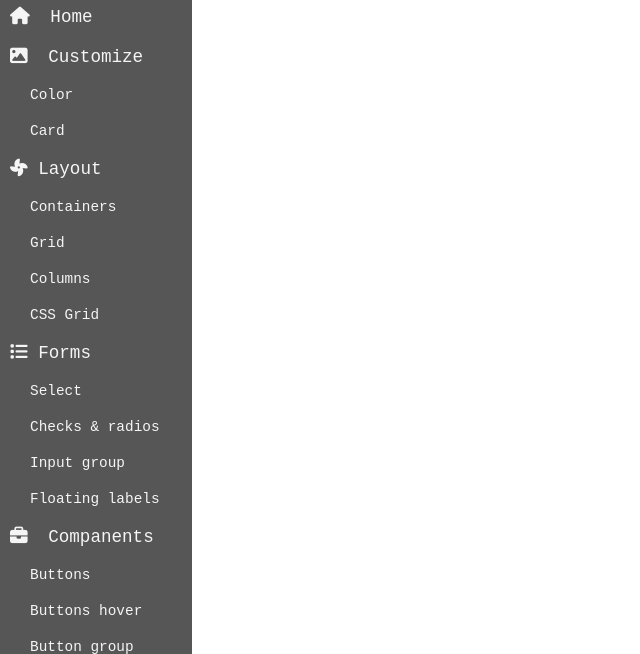
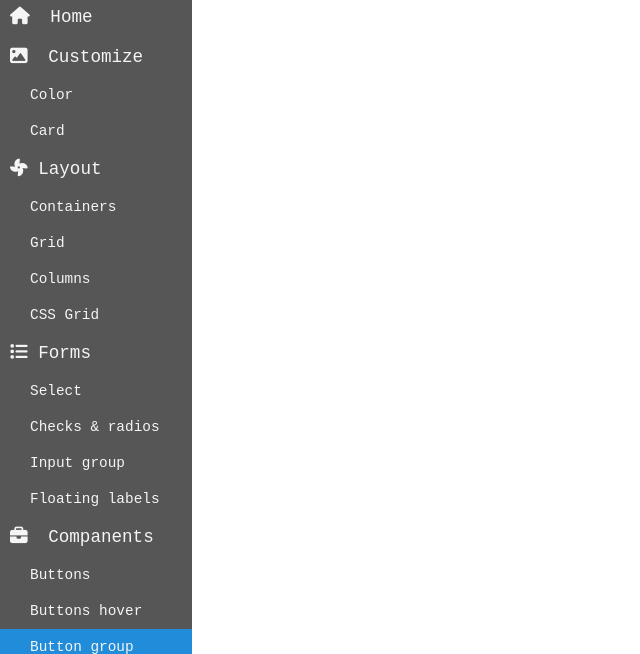
Before and after one commit to Tosuner123/FrameWorkNeosWebSite, a plain HTML site: page companents/button_group.html in a window 1280 px wide. Shown: the part 146-800 px from the top of the page, without its empty margins (0-640 px from the left). Drawn offline with Linux system fonts and the light colour scheme.

Commit message:
Update button_group.html

```diff
--- a/companents/button_group.html
+++ b/companents/button_group.html
@@ -114,7 +114,7 @@
                                     <a href="../companents/button_hover.html">Buttons hover</a>
                                 </li>
                                 <li>
-                                    <a href="../companents/button_group.html">Button group</a>
+                                    <a class="active" href="../companents/button_group.html">Button group</a>
                                 </li>
                                 <li>
                                     <a href="../companents/card.html">Card</a>
```
